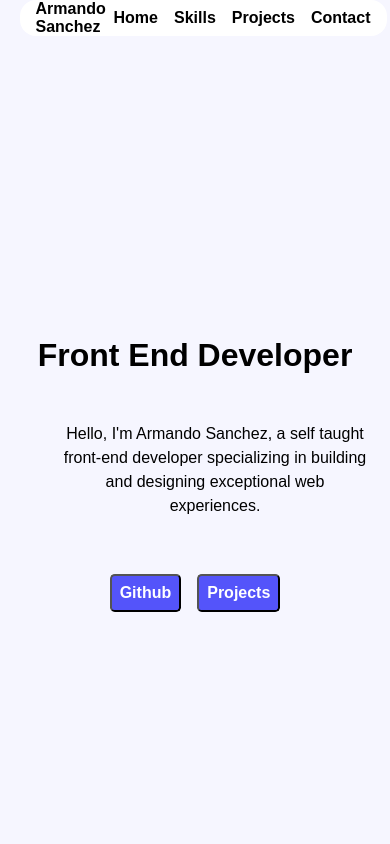
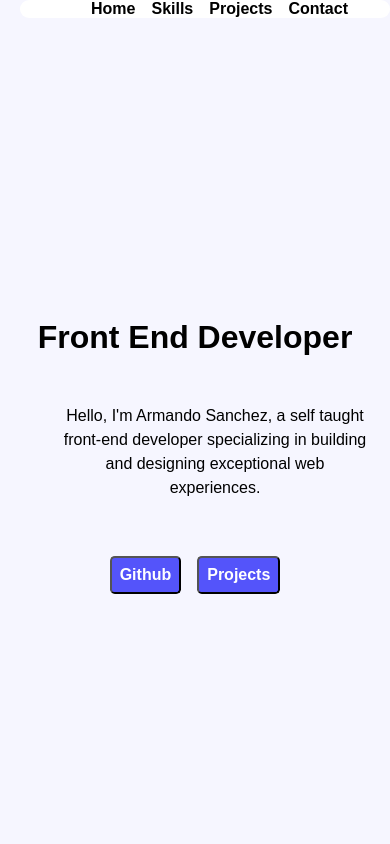
Before and after one commit to armando12100/Portfolio, a React (Vite) app: page / in a window 390 px wide. Shown: the top 844 px of the page. Built offline with nearby package versions, Linux system fonts and the light colour scheme; a web font is replaced by a local one.

Commit message:
Responsive Header

```diff
--- a/src/pages/Header.jsx
+++ b/src/pages/Header.jsx
@@ -4,7 +4,7 @@ export default function Header() {
     return (
         <>
             <div className="header">
-                <div>Armando Sanchez</div>
+                <div className="name">Armando Sanchez</div>
                 <div className="link-container">
                     <div>
                         <Link to="home" spy={true} smooth={true} offset={0} duration={500}>Home</Link>
--- a/src/styles/styles.css
+++ b/src/styles/styles.css
@@ -32,6 +32,15 @@ body {
   padding-left: 1rem;
 }
 
+@media screen and (max-width: 600px) {
+  .header{
+      display: grid;
+      grid-template-columns: 1fr 1fr 1fr 1fr;
+      padding-left: 15%;
+}
+}
+
+
 .link-container {
   display: flex;
 }
@@ -53,6 +62,13 @@ body {
 .link:hover {
   color: rgb(0, 128, 128);
 }
+
+@media screen and (max-width: 600px) {
+  .name{
+      font-size: 0rem;
+}
+}
+
 
 .first-page-container {
   height: 100vh;
```
